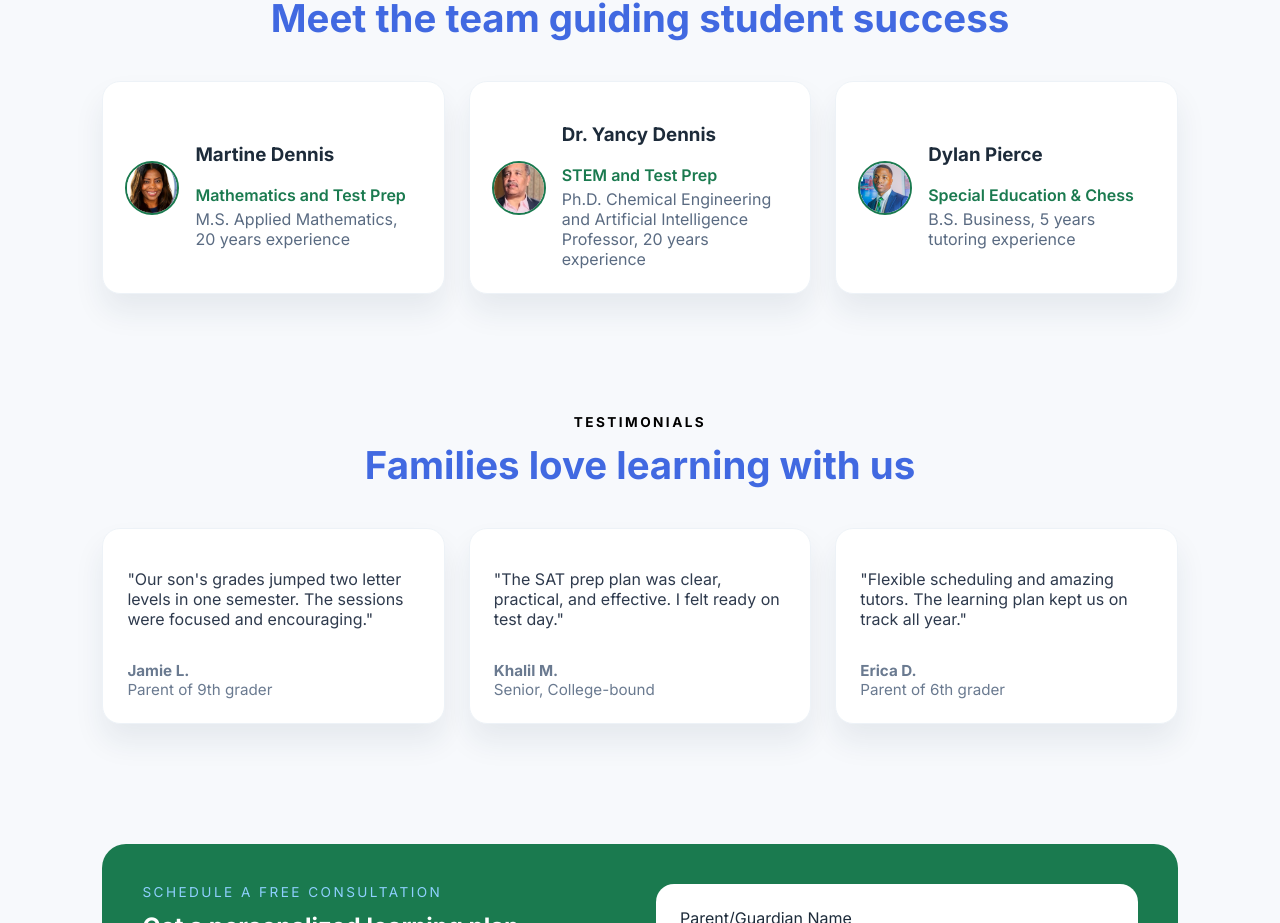
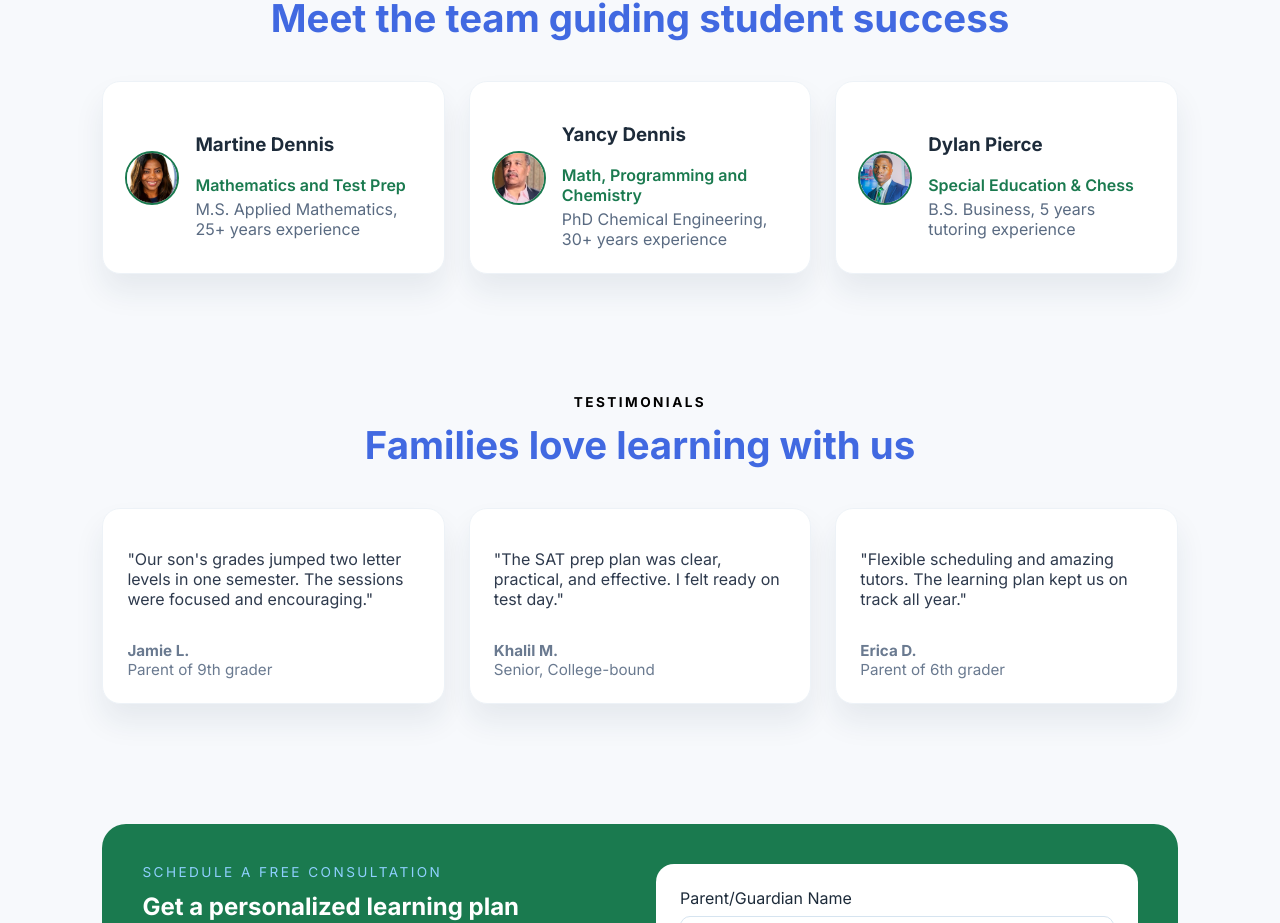
Before and after one commit to dennisyd/tlq-frontend, a React (Vite) app: page / in a window 1280 px wide. Shown: the part 2179-3102 px from the top of the page. Built offline with nearby package versions, Linux system fonts and the light colour scheme; no server answers; the HTML template or start-up script is replaced by a standard one.

Commit message:
fix tutor descriptions

```diff
--- a/src/HomePage.jsx
+++ b/src/HomePage.jsx
@@ -31,14 +31,14 @@ const fallbackTutors = [
     id: "martine-dennis",
     name: "Martine Dennis",
     specialty: "Mathematics and Test Prep",
-    credentials: "M.S. Applied Mathematics, 20 years experience",
+    credentials: "M.S. Applied Mathematics, 25+ years experience",
     avatar: martineDennis
   },
   {
     id: "yancy-dennis",
-    name: "Dr. Yancy Dennis",
-    specialty: "STEM and Test Prep",
-    credentials: "Ph.D. Chemical Engineering and Artificial Intelligence Professor, 20 years experience",
+    name: "Yancy Dennis",
+    specialty: "Math, Programming and Chemistry",
+    credentials: "PhD Chemical Engineering, 30+ years experience",
     avatar: yancyDennis
   },
   {
--- a/src/SATRegistration.jsx
+++ b/src/SATRegistration.jsx
@@ -35,7 +35,7 @@ export default function SATRegistration() {
     setStatusMessage("");
 
     try {
-      const API_BASE = import.meta.env.VITE_API_BASE_URL || "http://localhost:4000";
+      const API_BASE = (import.meta.env.VITE_API_BASE_URL || "http://localhost:4000").replace(/\/+$/, "");
       const response = await fetch(`${API_BASE}/api/sat-registration`, {
         method: "POST",
         headers: { "Content-Type": "application/json" },
```
Also changed, not shown: 10 other files (tests, documents, lock files or other folders).
